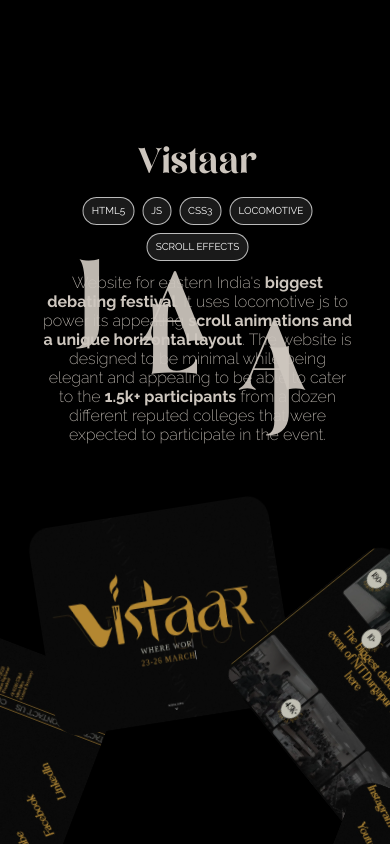
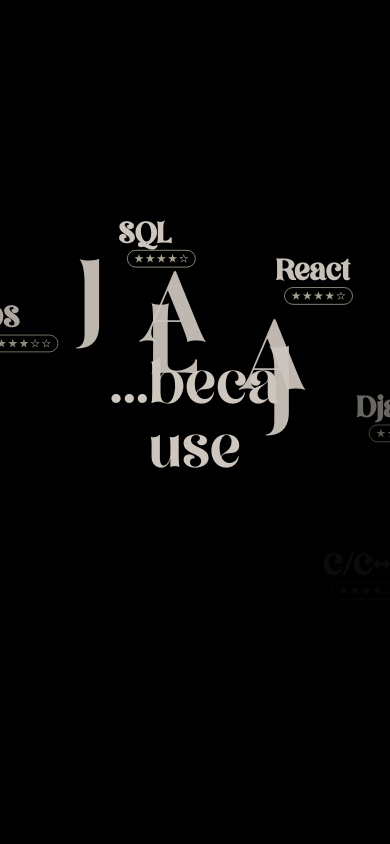
Before and after one commit to jalaj711/personal-website, a Next.js app: page / in a window 390 px wide. Shown: the top 844 px of the page. Built offline with nearby package versions, Linux system fonts and the light colour scheme.

Commit message:
added data and stars to skills section
Signed-off-by: Jalaj <96870071+jalaj711@users.noreply.github.com>

```diff
--- a/src/components/AppsSection/index.tsx
+++ b/src/components/AppsSection/index.tsx
@@ -16,7 +16,7 @@
       props.ratio > 0 &&
       props.ratio < MAX_RATIO
     ) {
-        const values = ["appealing", "scalable", "real time", "reliable"];
+        const values = ["creative", "functional", "scalable", "reliable"];
         if (props.ratio < 0.3) {
           prevValue.current = props.ratio;
           secondaryTextRef.current.innerText = values[0];
@@ -68,7 +68,7 @@
             )}
             ref={secondaryTextRef}
           >
-            appealing
+            creative
           </h1>
         </div>
       </div>
--- a/src/components/Home/index.tsx
+++ b/src/components/Home/index.tsx
@@ -22,10 +22,10 @@
     <main className={styles.main}>
       <Landing />
       <AppsSection ratio={ratio - 1} />
-      <ProjectsSection ratio={ratio - 5} />
-      <WorkExperiencesSection ratio={ratio - 9} />
-      <ReferencesSection ratio={ratio - 13} />
-      <SkillsSection ratio={ratio - 17} />
+      <SkillsSection ratio={ratio - 5} />
+      <ProjectsSection ratio={ratio - 9} />
+      <WorkExperiencesSection ratio={ratio - 13} />
+      <ReferencesSection ratio={ratio - 17} />
       <ConnectSection ratio={ratio - 21} />
       <KeepScrolling scrolled={ratio > 0.1} done={ratio >= 22.5} />
       <Footer />
--- a/src/components/Landing/index.tsx
+++ b/src/components/Landing/index.tsx
@@ -47,9 +47,9 @@
         <div className={styles.heading_title}>J</div>
       </div>
       <h1 className={[NT.className, styles.descriptions].join(" ")}>
-        <span>UI/UX Designer </span>
+        <span>Go Developer </span>
         <span className={styles.primary_description}>Full Stack Developer</span>
-        <span>C++ programmer</span>
+        <span>C/C++ programmer</span>
       </h1>
     </section>
   );
--- a/src/components/ProjectsSection/index.module.css
+++ b/src/components/ProjectsSection/index.module.css
@@ -7,7 +7,7 @@
   text-align: center;
   /* top: 24px; */
   line-height: 1;
-  font-size: clamp(64px, 7vw, 108px);
+  font-size: clamp(60px, 7vw, 108px);
   word-wrap: break-word;
 }
 
--- a/src/components/ProjectsSection/index.tsx
+++ b/src/components/ProjectsSection/index.tsx
@@ -125,10 +125,10 @@
         }}
         ref={elemRef}
       >
-        <div className={styles.container}>
+        <div className={styles.container} style={{width: "100vw"}}>
           <div className={styles.headers}>
             <h1 className={[styles.h1, MillionDreams.className].join(" ")}>
-              Projects
+              Talk is cheap <br/><br/> Show me the code.
             </h1>
           </div>
         </div>
--- a/src/components/SkillsSection/index.module.css
+++ b/src/components/SkillsSection/index.module.css
@@ -75,3 +75,43 @@
   top: 50%;
   left: 50%;
 }
+
+.stars {
+  display: flex;
+  align-items: center;
+  justify-content: center;
+  margin-top: -12px;
+  opacity: 0.7;
+}
+
+@media (max-width: 600px) {
+  .stars {
+    transform: scale(0.8);
+  }
+}
+
+.star_wrap {
+  display: flex;
+  flex-direction: row;
+  gap: 2px;
+  align-items: center;
+  justify-content: center;
+  border: 1px solid #f2ebd2;
+  border-radius: 32px;
+  padding: 4px 8px;
+}
+
+.star_stroke{
+  display: grid;
+  place-items: center;
+  width: 12px;
+  height: 12px;
+  background: #f2ebd2;
+  clip-path: polygon(50% 0%, 61% 35%, 98% 35%, 68% 57%, 79% 91%, 50% 70%, 21% 91%, 32% 57%, 2% 35%, 39% 35%);
+}
+.star_stroke .star_empty{
+  width: 70%;
+  aspect-ratio: 1;
+  background: #000;
+  clip-path: polygon(50% 0%, 61% 35%, 98% 35%, 68% 57%, 79% 91%, 50% 70%, 21% 91%, 32% 57%, 2% 35%, 39% 35%);
+}
--- a/src/components/SkillsSection/index.tsx
+++ b/src/components/SkillsSection/index.tsx
@@ -14,7 +14,7 @@
   theta: number;
   r: number;
   name: string;
-  link: string;
+  stars: number;
 }) {
   return (
     <div
@@ -26,11 +26,25 @@
         opacity: `${thetaToOpacity(props.theta)}`,
       }}
     >
-      <a href={props.link} target="_blank">
-        <h1 className={[styles.text, MillionDreams.className].join(" ")}>
-          {props.name}
-        </h1>
-      </a>
+      <h1 className={[styles.text, MillionDreams.className].join(" ")}>
+        {props.name}
+      </h1>
+      <div className={styles.stars}>
+        <div className={styles.star_wrap}>
+          {Array(props.stars)
+            .fill(0)
+            .map((_, i) => (
+              <div className={styles.star_stroke} key={i}></div>
+            ))}
+          {Array(5 - props.stars)
+            .fill(0)
+            .map((_, i) => (
+              <div className={styles.star_stroke} key={i}>
+                <div className={styles.star_empty}></div>
+              </div>
+            ))}
+        </div>
+      </div>
     </div>
   );
 }
@@ -48,61 +62,61 @@
         className={[
           styles.container,
           ratio > 0 && ratio < MAX_RATIO && styles.in_view,
-          ratio >= MAX_RATIO-0.5 && styles.out_of_view,
+          ratio >= MAX_RATIO - 0.5 && styles.out_of_view,
         ].join(" ")}
         ref={elemRef}
       >
         <div className={styles.headers}>
           <h1 className={[styles.h1, MillionDreams.className].join(" ")}>
-            Skills
+            ...because
           </h1>
         </div>
         <div className={[styles.text_container].join(" ")} ref={elemRef}>
           <ContactElement
-            name="Github"
-            link="https://github.com/jalaj711/"
+            name="Python"
+            stars={4}
             theta={theta}
             r={r}
           />
           <ContactElement
-            name="LinkedIn"
-            link="https://www.linkedin.com/in/jalaj-kumar-b29248232/"
+            name="Javascript"
+            stars={4}
             theta={theta - Math.PI / 4}
             r={r}
           />
           <ContactElement
-            name="Mail Me"
-            link="mailto:jalaj1318@gmail.com"
+            name="GoLang"
+            stars={3}
             theta={theta - (2 * Math.PI) / 4}
             r={r}
           />
           <ContactElement
-            name="Instagram"
-            link="https://www.instagram.com/jalajkumar_/"
+            name="C/C++"
+            stars={4}
             theta={theta - (3 * Math.PI) / 4}
             r={r}
           />
           <ContactElement
-            name="Github"
-            link="https://github.com/jalaj711/"
+            name="Django"
+            stars={4}
             theta={theta - (4 * Math.PI) / 4}
             r={r}
           />
           <ContactElement
-            name="LinkedIn"
-            link="https://www.linkedin.com/in/jalaj-kumar-b29248232/"
+            name="React"
+            stars={4}
             theta={theta - (5 * Math.PI) / 4}
             r={r}
           />
           <ContactElement
-            name="Mail Me"
-            link="mailto:jalaj1318@gmail.com"
+            name="SQL"
+            stars={4}
             theta={theta - (6 * Math.PI) / 4}
             r={r}
           />
           <ContactElement
-            name="Instagram"
-            link="https://www.instagram.com/jalajkumar_/"
+            name="OS"
+            stars={3}
             theta={theta - (7 * Math.PI) / 4}
             r={r}
           />
```
